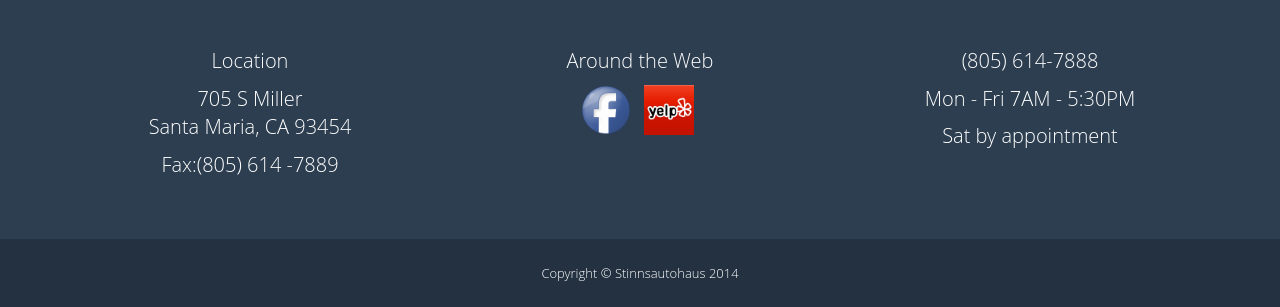
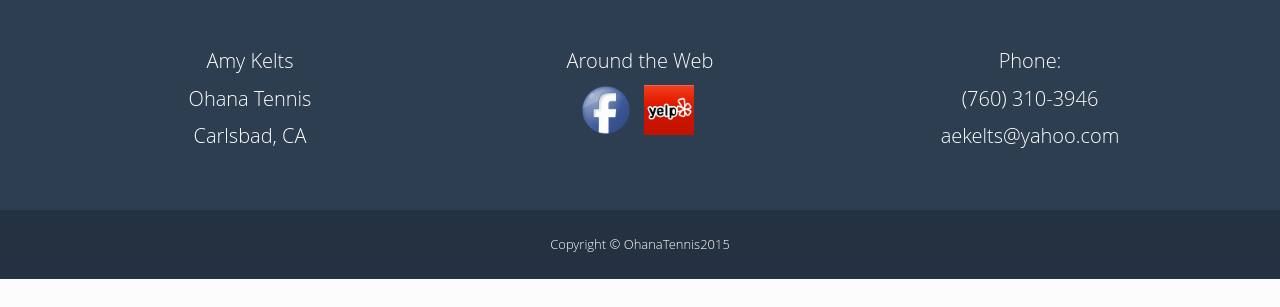
Before and after one commit to MichaelFlops/ohana-tennis, a website: page app/index.html in a window 1280 px wide. Shown: the part 5491-5798 px from the top of the page. After the commit the page ends 5770 px from the top, so only its background shows below. Drawn offline with nearby package versions, Linux system fonts and the light colour scheme.

Commit message:
added footer info

```diff
--- a/app/index.html
+++ b/app/index.html
@@ -10,7 +10,7 @@
     <meta charset="utf-8">
     <meta http-equiv="X-UA-Compatible" content="IE=edge">
 
-    <title>Stinns AutoHaus European Car Repair</title>
+    <title>Ohana Tennis</title>
 
     <!-- Bootstrap core CSS -->
     <link href="stylesheets/bootstrap.css" rel="stylesheet">
@@ -382,25 +382,25 @@
             <div class="container">
                 <div class="row">
                     <div class="footer-col col-md-4">
-                        <p>Location</p>
-                        <p>705 S Miller <br>Santa Maria, CA 93454</p>
-                        <p>Fax:(805) 614 -7889 </p>
+                        <p>Amy Kelts</p>
+                        <p>Ohana Tennis<br></p>
+                        <p>Carlsbad, CA</p>
                     </div>
                     <div class="footer-col col-md-4">
                         <p>Around the Web</p>
                         <ul class="list-inline">
                             <li>
-                                <a href="https://www.facebook.com/STINNSAUTOHAUS?fref=ts"><img src="img/facebooklogo.ico" height="50px" width="50px" alt="Facebook"></a>
+                                <a href="https://www.facebook.com/groups/146412825444256/?fref=ts"><img src="img/facebooklogo.ico" height="50px" width="50px" alt="Facebook"></a>
                             </li>
                             <li>
-                                <a href="http://www.yelp.com/biz/stinns-autohaus-santa-maria"><img src="img/yelp.png" height="50px" width="50px" alt="Yelp"></a>
+                                <a href="http://www.yelp.com/biz/ohana-tennis-carlsbad"><img src="img/yelp.png" height="50px" width="50px" alt="Yelp"></a>
                             </li>
                         </ul>
                     </div>
                     <div class="footer-col col-md-4">
-                        <p>(805) 614-7888</p>
-                        <p> Mon - Fri 7AM - 5:30PM </p>
-                        <p> Sat by appointment </p>
+                        <p>Phone:</p>
+                        <p>(760) 310-3946</p>
+                        <p>aekelts@yahoo.com</p>
                     </div>
                 </div>
             </div>
@@ -409,7 +409,7 @@
             <div class="container">
                 <div class="row">
                     <div class="col-lg-12">
-                        Copyright &copy; Stinnsautohaus 2014
+                        Copyright &copy; OhanaTennis2015
                     </div>
                 </div>
             </div>
```
